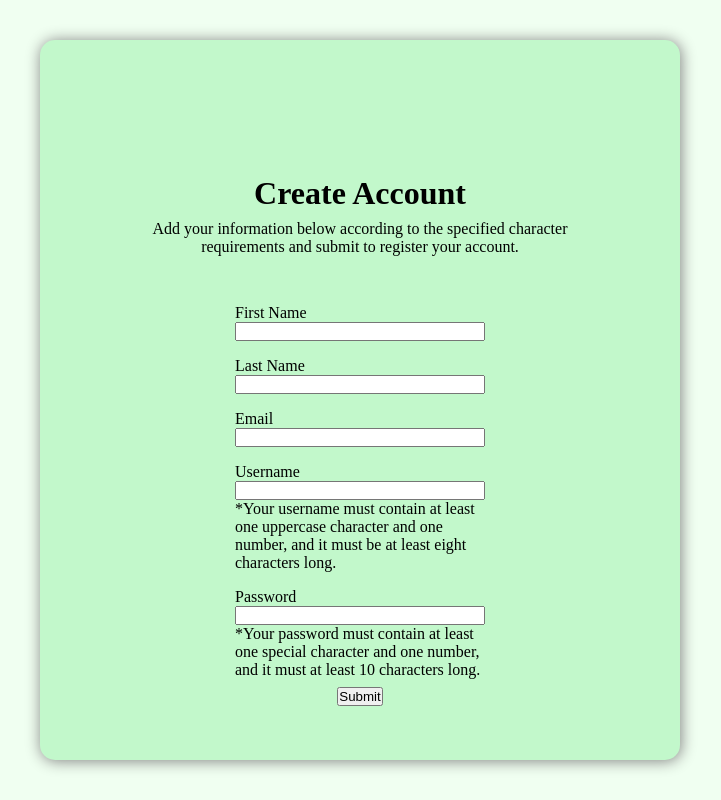
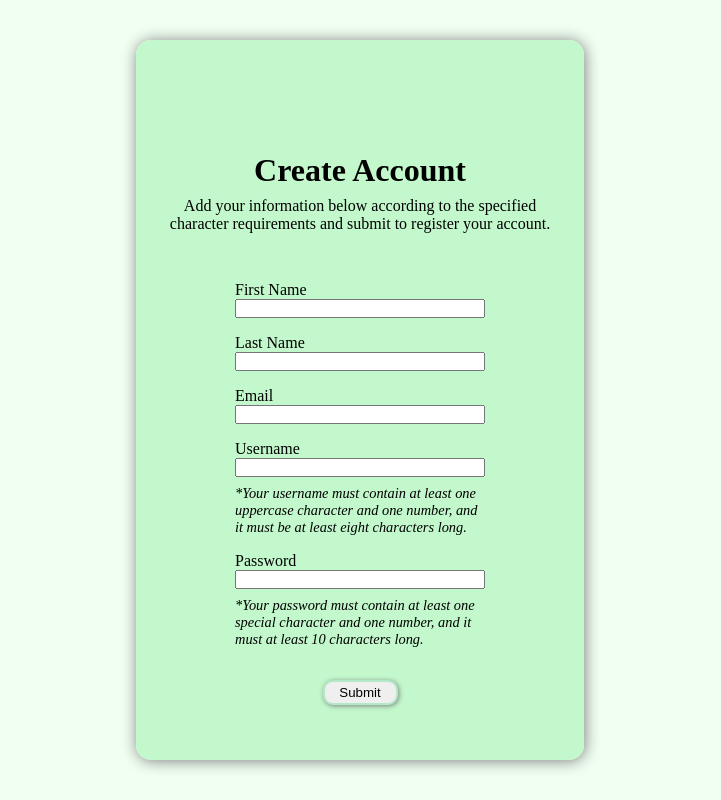
Before and after one commit to aacarring/form-validator, a plain HTML site: page index.html in a window 1280 px wide. Shown: the whole page, without its empty margins (280-1001 px from the left). Drawn offline with Linux system fonts and the light colour scheme.

Commit message:
Added styling in scss

```diff
--- a/styles.scss
+++ b/styles.scss
@@ -11,7 +11,8 @@ body {
     background: $honeydew;
     @include flexDisplay();
     .container {
-        width: 50vw;
+        min-width: 300px;
+        max-width: 75vw;
         height: 90vh;
         background: $teagreen;
         border-radius: 15px;
@@ -20,7 +21,10 @@ body {
         overflow: scroll;
         header {
             @include flexDisplay();
-            width: 35vw;
+            min-width: 250px;
+            max-width: 30vw;
+            margin-left: 2.5vw;
+            margin-right: 2.5vw;
             margin-top: 15vh;
             text-align: center;
             margin-bottom: 5vh;
@@ -40,6 +44,28 @@ body {
                 }
                 input {
                     width: 250px;
+                    &:hover {
+                        cursor: text;
+                    }
+                }
+                span {
+                    margin-top: 1vh;
+                    font-style: italic;
+                    font-size: .9em;
+                }
+            }
+            .submit {
+                margin: 3vh;
+                width: 75px;
+                height: 25px;
+                border-radius: 10px;
+                outline: none;
+                border: 2px solid $magicmint;
+                box-shadow: 1px 1px 5px grey;
+                &:hover {
+                    cursor: pointer;
+                    border: 2px solid $honeydew;
+                    font-weight: 600;
                 }
             }
         }
```
Also changed, not shown: styles.css, 1 other file.
